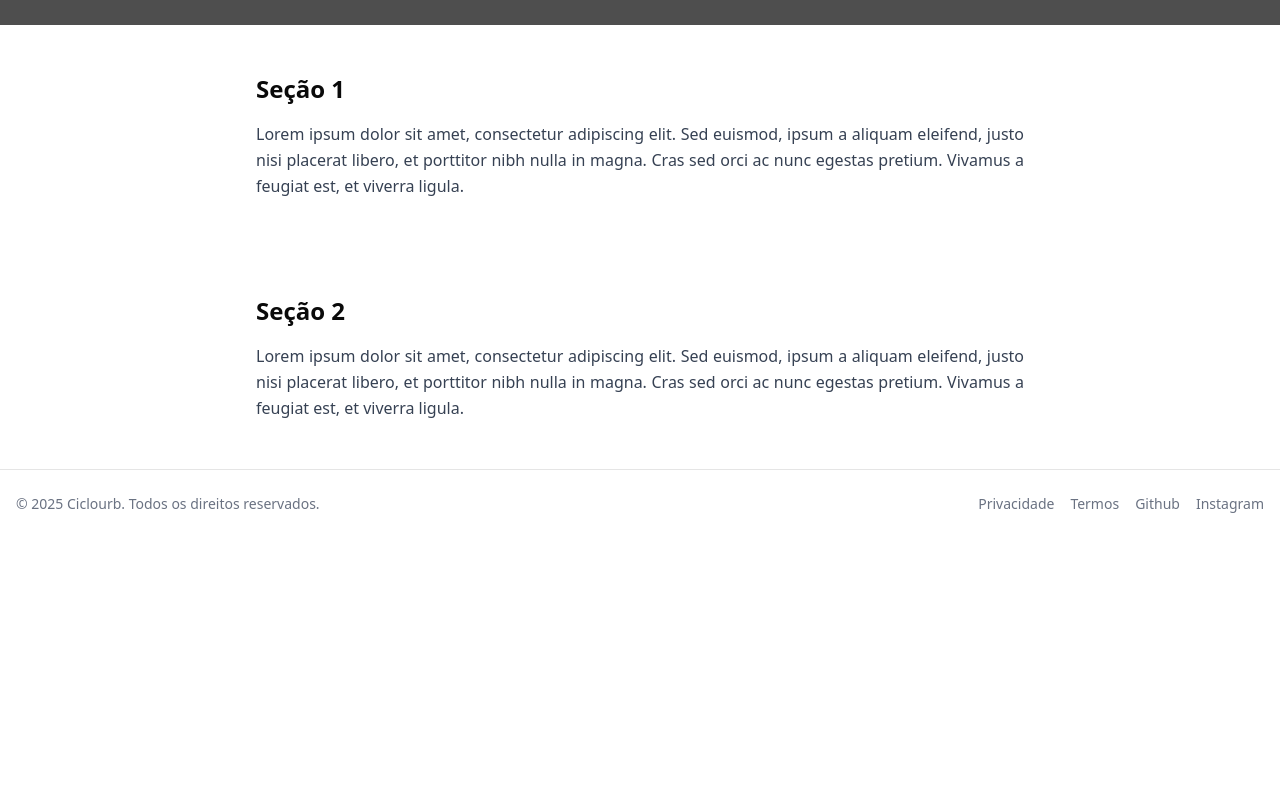
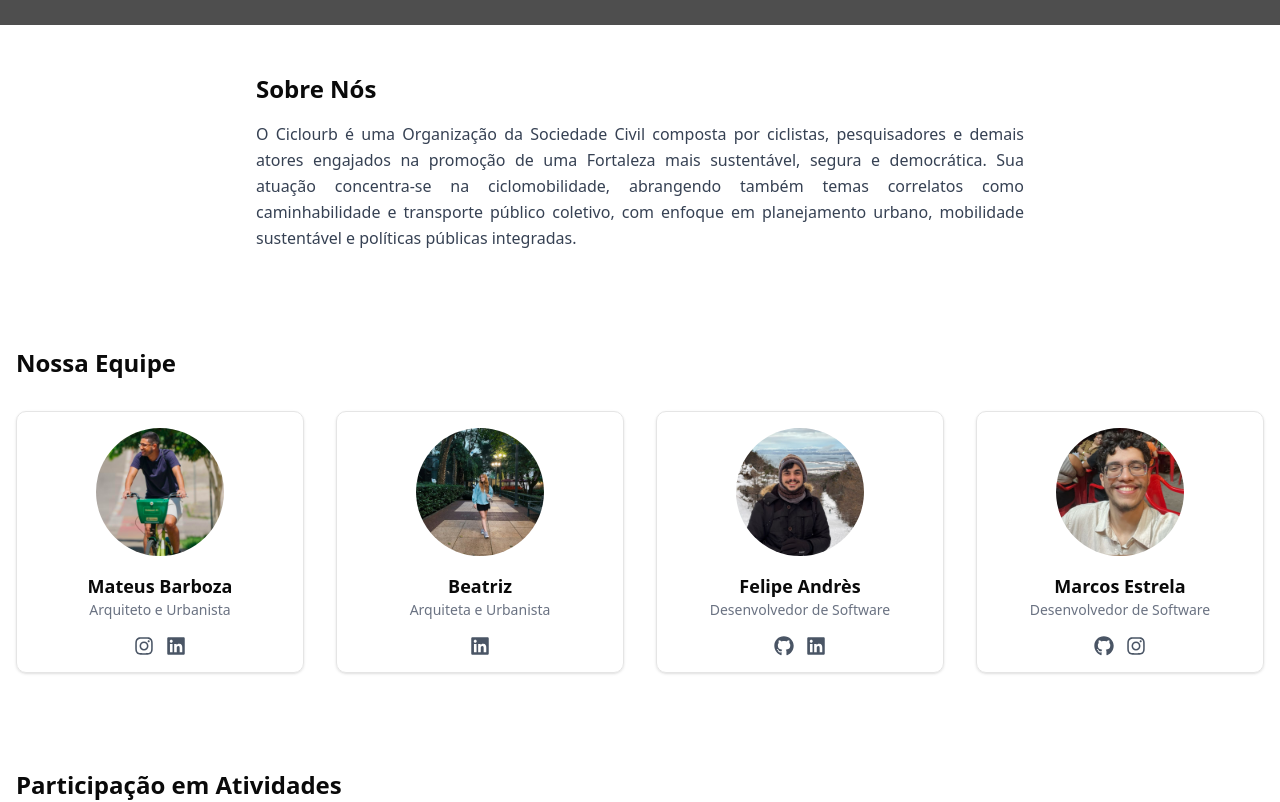
Before and after one commit to feandres/ciclourb-frontend, a Next.js app: page / in a window 1280 px wide. Shown: the part 540-1342 px from the top of the page. Before the commit the page ends 1078 px from the top, so only its background shows below. Built offline with nearby package versions, Linux system fonts and the light colour scheme; grey boxes are pictures that could not be loaded.

Commit message:
feat/removendo sobre nos e ajustes home page

```diff
--- a/app/page.tsx
+++ b/app/page.tsx
@@ -1,30 +1,112 @@
 import { Hero } from "@/components/hero";
+import Image from "next/image";
+import { FaGithub, FaInstagram, FaLinkedin } from "react-icons/fa";
 
 export default function HomePage() {
+  const equipe = [
+    {
+      nome: "Mateus Barboza",
+      cargo: "Arquiteto e Urbanista",
+      foto: "/mateus.png",
+      redes: [
+        { icone: <FaInstagram />, url: "https://instagram.com" },
+        { icone: <FaLinkedin />, url: "https://linkedin.com" },
+      ],
+    },
+    {
+      nome: "Beatriz",
+      cargo: "Arquiteta e Urbanista",
+      foto: "/beatriz.png",
+      redes: [{ icone: <FaLinkedin />, url: "https://linkedin.com" }],
+    },
+    {
+      nome: "Felipe Andrès",
+      cargo: "Desenvolvedor de Software",
+      foto: "/felipe.png",
+      redes: [
+        { icone: <FaGithub />, url: "https://github.com/feandres" },
+        { icone: <FaLinkedin />, url: "https://linkedin.com/in/feandres50" },
+      ],
+    },
+    {
+      nome: "Marcos Estrela",
+      cargo: "Desenvolvedor de Software",
+      foto: "/marcos.png",
+      redes: [
+        { icone: <FaGithub />, url: "https://github.com" },
+        { icone: <FaInstagram />, url: "https://instagram.com" },
+      ],
+    },
+  ];
+
   return (
     <>
       <Hero />
 
       <section className="container mx-auto py-12 px-4">
         <div className="max-w-3xl mx-auto text-justify leading-relaxed">
-          <h2 className="text-2xl font-bold mb-4">Seção 1</h2>
+          <h2 className="text-2xl font-bold mb-4">Sobre Nós</h2>
           <p className="text-gray-700">
-            Lorem ipsum dolor sit amet, consectetur adipiscing elit. Sed
-            euismod, ipsum a aliquam eleifend, justo nisi placerat libero, et
-            porttitor nibh nulla in magna. Cras sed orci ac nunc egestas
-            pretium. Vivamus a feugiat est, et viverra ligula.
+            O Ciclourb é uma Organização da Sociedade Civil composta por
+            ciclistas, pesquisadores e demais atores engajados na promoção de
+            uma Fortaleza mais sustentável, segura e democrática. Sua atuação
+            concentra-se na ciclomobilidade, abrangendo também temas correlatos
+            como caminhabilidade e transporte público coletivo, com enfoque em
+            planejamento urbano, mobilidade sustentável e políticas públicas
+            integradas.
           </p>
         </div>
       </section>
 
       <section className="container mx-auto py-12 px-4">
+        <div>
+          <h2 className="text-2xl font-bold mb-8">Nossa Equipe</h2>
+          <div className="grid gap-8 sm:grid-cols-2 lg:grid-cols-4">
+            {equipe.map((membro, idx) => (
+              <div
+                key={idx}
+                className="flex flex-col items-center text-center space-y-4 p-4 border rounded-lg shadow-sm hover:shadow-md transition"
+              >
+                <div className="w-32 h-32 relative rounded-full overflow-hidden">
+                  <Image
+                    src={membro.foto}
+                    alt={membro.nome}
+                    fill
+                    className="object-cover"
+                  />
+                </div>
+                <div>
+                  <h3 className="text-lg font-semibold">{membro.nome}</h3>
+                  <p className="text-gray-500 text-sm">{membro.cargo}</p>
+                </div>
+                <div className="flex space-x-3">
+                  {membro.redes.map((rede, i) => (
+                    <a
+                      key={i}
+                      href={rede.url}
+                      target="_blank"
+                      rel="noopener noreferrer"
+                      className="text-gray-600 hover:text-blue-600 text-xl"
+                    >
+                      {rede.icone}
+                    </a>
+                  ))}
+                </div>
+              </div>
+            ))}
+          </div>
+        </div>
+      </section>
+
+      <section className="container mx-auto py-12 px-4">
+        <h2 className="text-2xl font-bold mb-4">Participação em Atividades</h2>
         <div className="max-w-3xl mx-auto text-justify leading-relaxed">
-          <h2 className="text-2xl font-bold mb-4">Seção 2</h2>
+          <h3 className="text-2xl font-bold mb-4">Participação de Reuniões</h3>
           <p className="text-gray-700">
-            Lorem ipsum dolor sit amet, consectetur adipiscing elit. Sed
-            euismod, ipsum a aliquam eleifend, justo nisi placerat libero, et
-            porttitor nibh nulla in magna. Cras sed orci ac nunc egestas
-            pretium. Vivamus a feugiat est, et viverra ligula.
+            Participação em reuniões e instâncias de diálogo com o poder
+            público, visando ao monitoramento, acompanhamento e fiscalização das
+            ações e políticas direcionadas à promoção da ciclomobilidade no
+            município de Fortaleza.
           </p>
         </div>
       </section>
--- a/components/navbar.tsx
+++ b/components/navbar.tsx
@@ -23,7 +23,6 @@ export function Navbar() {
         { href: "/map/pdci", label: "PDCI" },
       ]
     },
-    { href: "/info", label: "Sobre" },
   ];
 
   return (
```
